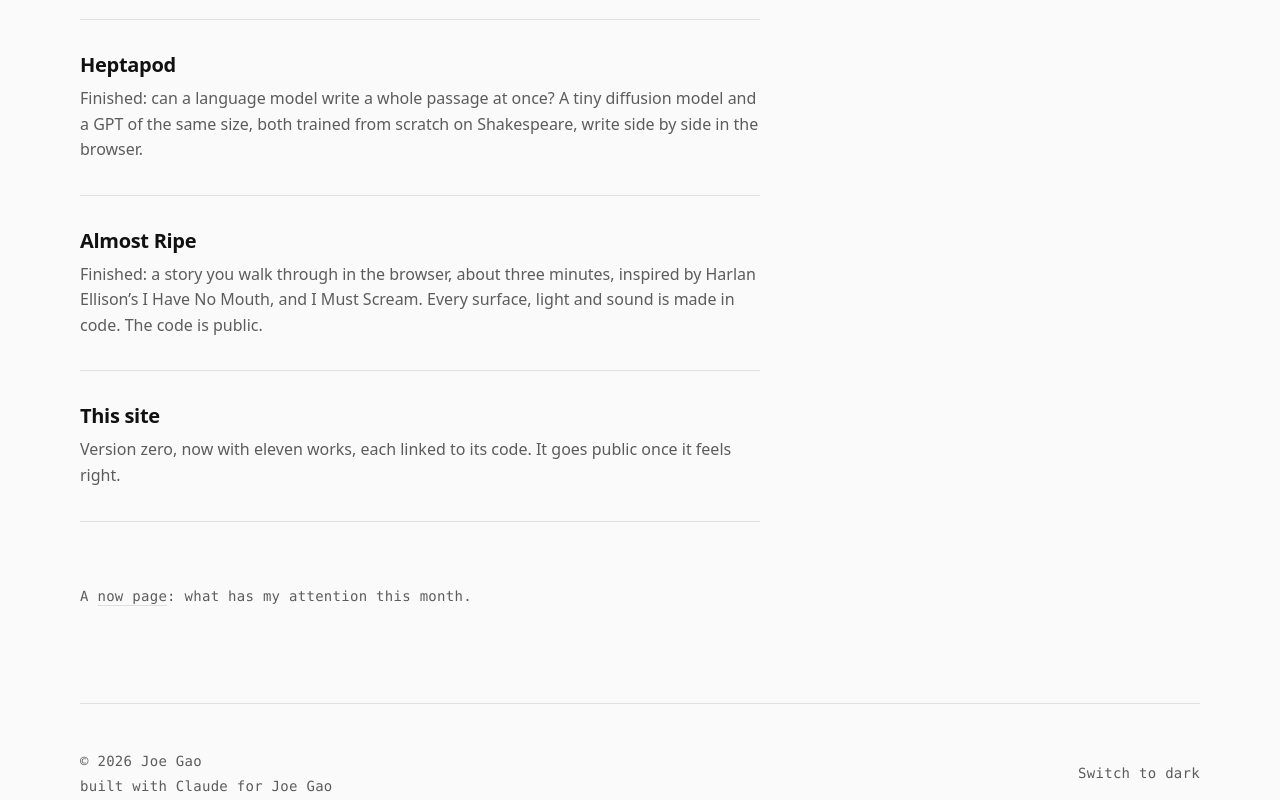
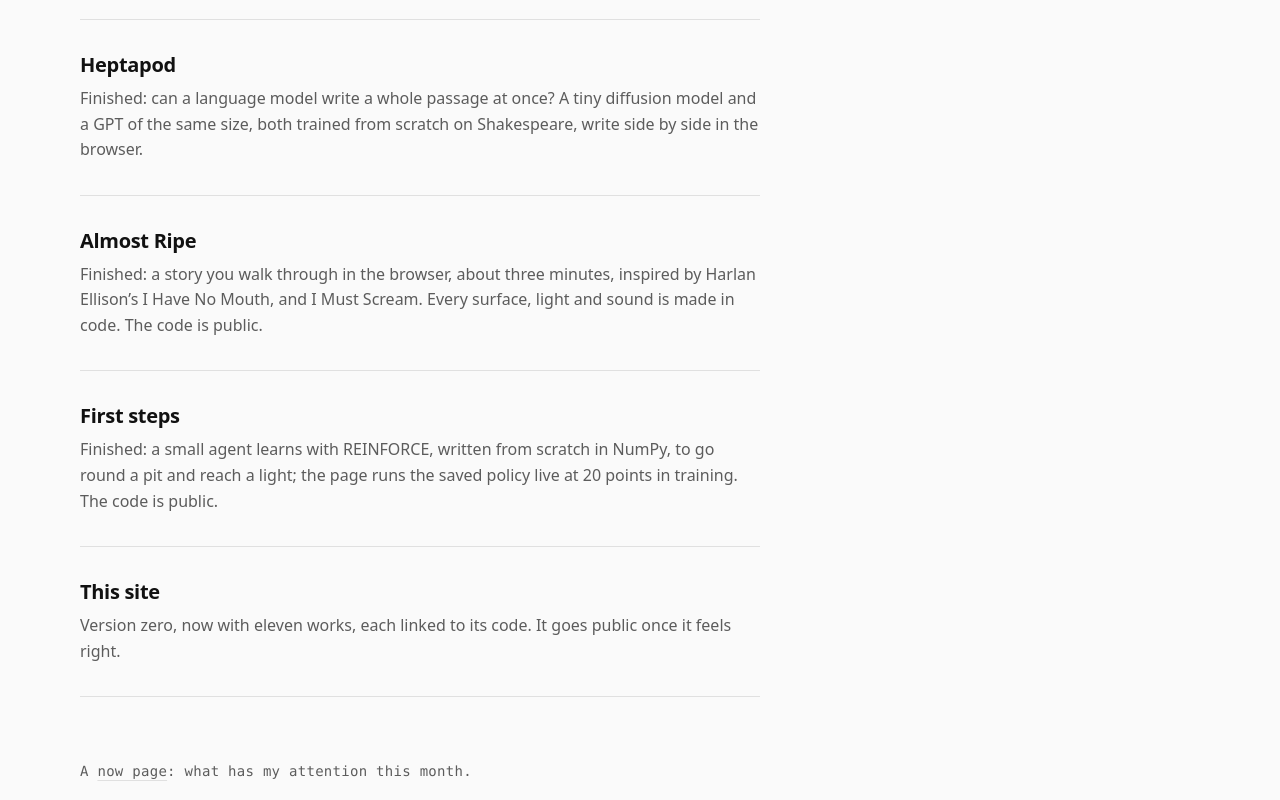
Before and after one commit to joezgao/joe-site, an Astro site: page /now in a window 1280 px wide. Shown: the part 1565-2365 px from the top of the page. Built offline with nearby package versions, Linux system fonts and the light colour scheme; Astro itself is replaced by a stand-in of ours; a web font is replaced by a local one.

Commit message:
Now: add First steps (the list had ten of the eleven works); updated 10 November
Co-Authored-By: Claude Opus 5.5 <noreply@anthropic.com>

```diff
--- a/src/pages/now.astro
+++ b/src/pages/now.astro
@@ -1,7 +1,7 @@
 ---
 import Base from '../layouts/Base.astro';
 
-const updated = '9 November 2026';
+const updated = '10 November 2026';
 const items = [
   {
     live: false,
@@ -52,6 +52,11 @@ const items = [
     live: false,
     title: 'Almost Ripe',
     body: 'Finished: a story you walk through in the browser, about three minutes, inspired by Harlan Ellison’s I Have No Mouth, and I Must Scream. Every surface, light and sound is made in code. The code is public.',
+  },
+  {
+    live: false,
+    title: 'First steps',
+    body: 'Finished: a small agent learns with REINFORCE, written from scratch in NumPy, to go round a pit and reach a light; the page runs the saved policy live at 20 points in training. The code is public.',
   },
   {
     live: false,
```
